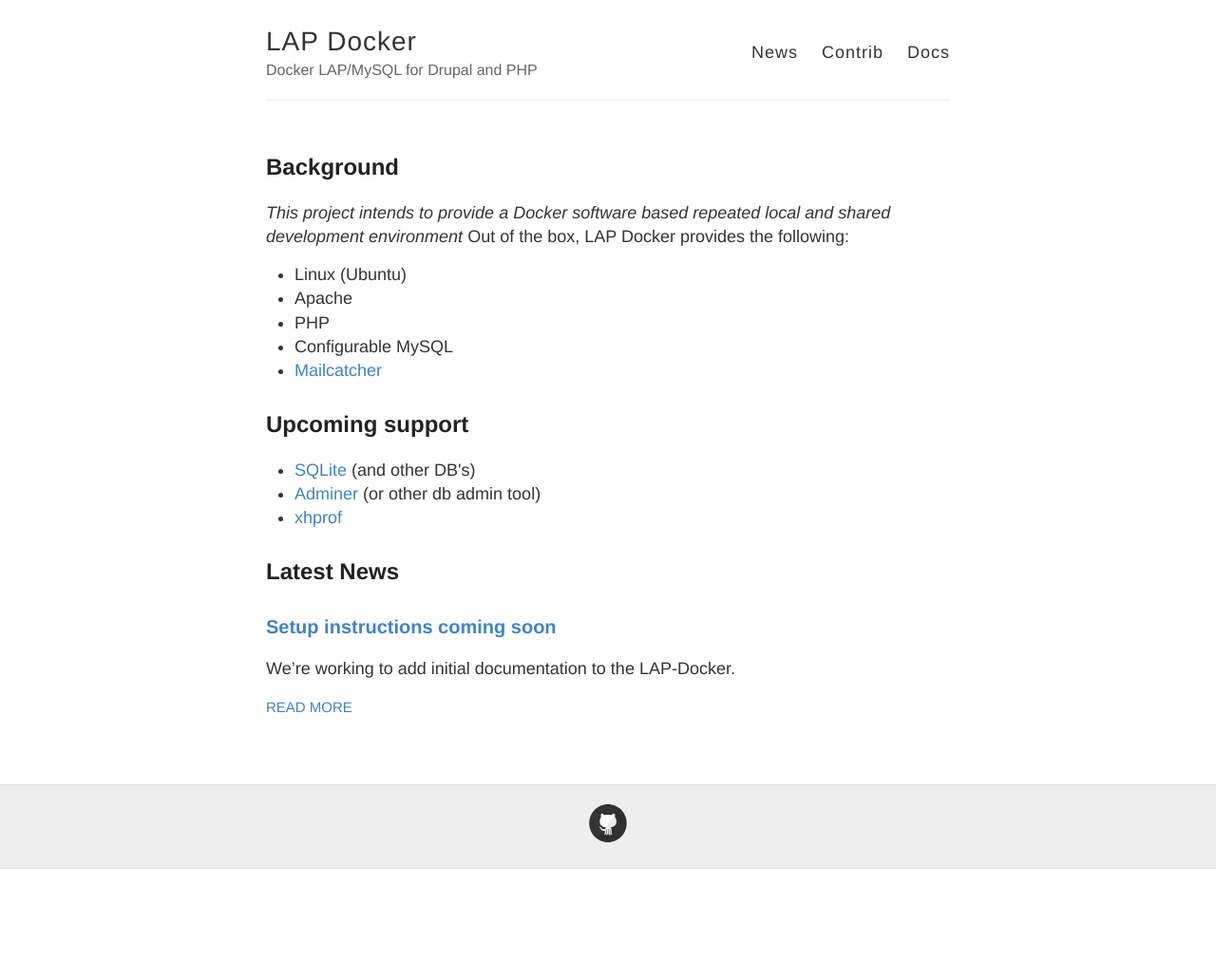
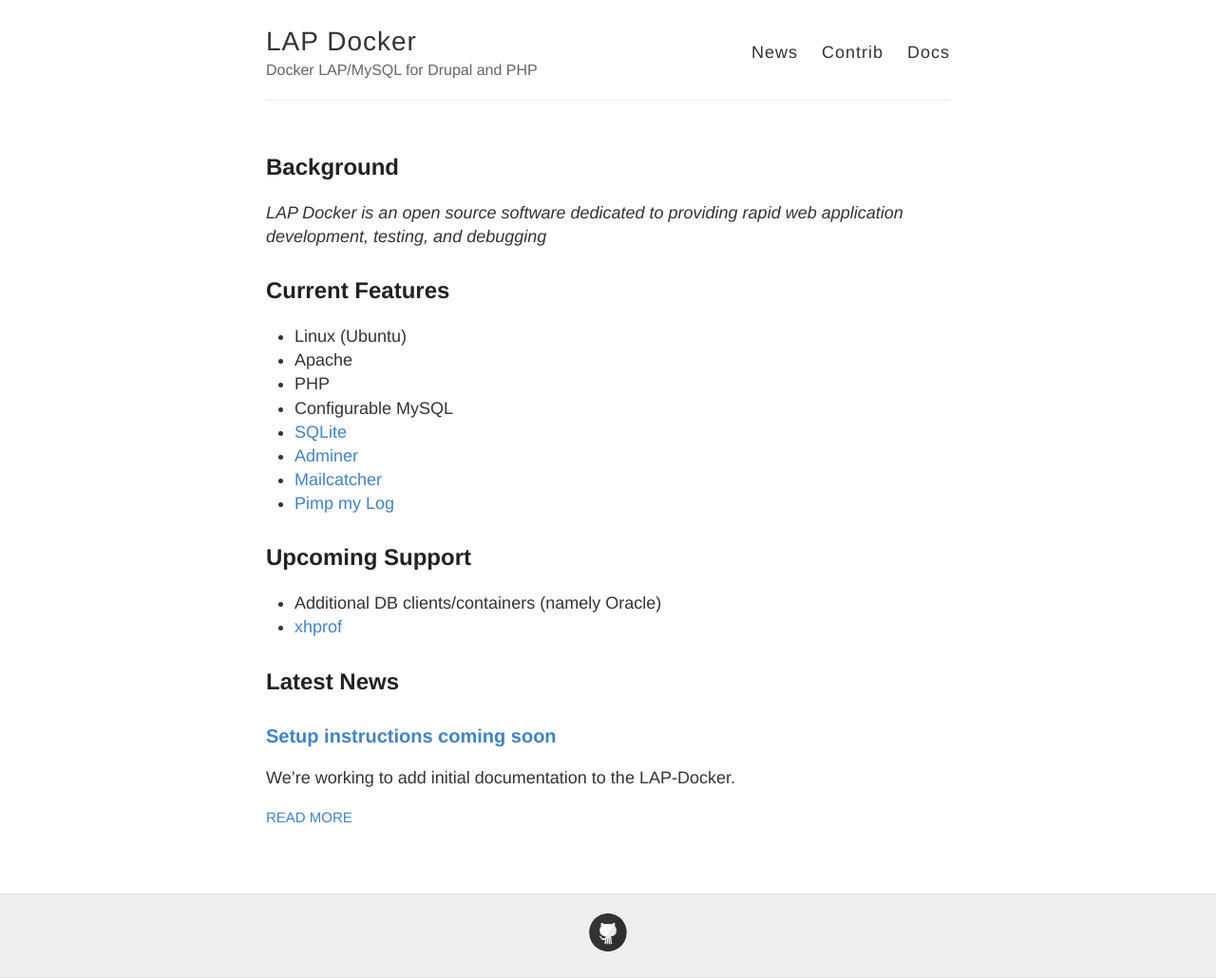
Before and after one commit to hedinfaok/lap-docker, a Jekyll site: the page built from index.html, in a window 1280 px wide. Shown: the whole page at 95% size. Built offline with Jekyll 4.4.1, drawn with Linux system fonts in a browser that asks for light colours; Markdown is read by kramdown in place of the engine named in the settings; before the commit the page ends 915 px from its top, so only the background shows below that.

Commit message:
Update frontpage content with new project status.

```diff
--- a/index.html
+++ b/index.html
@@ -4,21 +4,23 @@
 
 <h2>Background</h2>
 
-<em>This project intends to provide a Docker software based repeated local and shared development environment</em>
+<em>LAP Docker is an open source software dedicated to providing rapid web application development, testing, and debugging</em>
 
-Out of the box, LAP Docker provides the following:
+<h2>Current Features</h2>
 <ul>
 <li>Linux (Ubuntu)</li>
 <li>Apache</li>
 <li>PHP</li>
 <li>Configurable MySQL</li>
+<li><a href="https://www.sqlite.org/">SQLite</a></li>
+<li><a href="http://www.adminer.org/">Adminer</a></li>
 <li><a href="http://mailcatcher.me/">Mailcatcher</a></li>
+<li><a href="http://pimpmylog.com">Pimp my Log</a></li>
 </ul>
 
-<h2>Upcoming support</h2>
+<h2>Upcoming Support</h2>
 <ul>
-<li><a href="https://www.sqlite.org/">SQLite</a> (and other DB's)</li>
-<li><a href="http://www.adminer.org/">Adminer</a> (or other db admin tool)</li>
+<li>Additional DB clients/containers (namely Oracle)</li>
 <li><a href="https://pecl.php.net/package/xhprof">xhprof</a></li>
 </ul>
 
```
